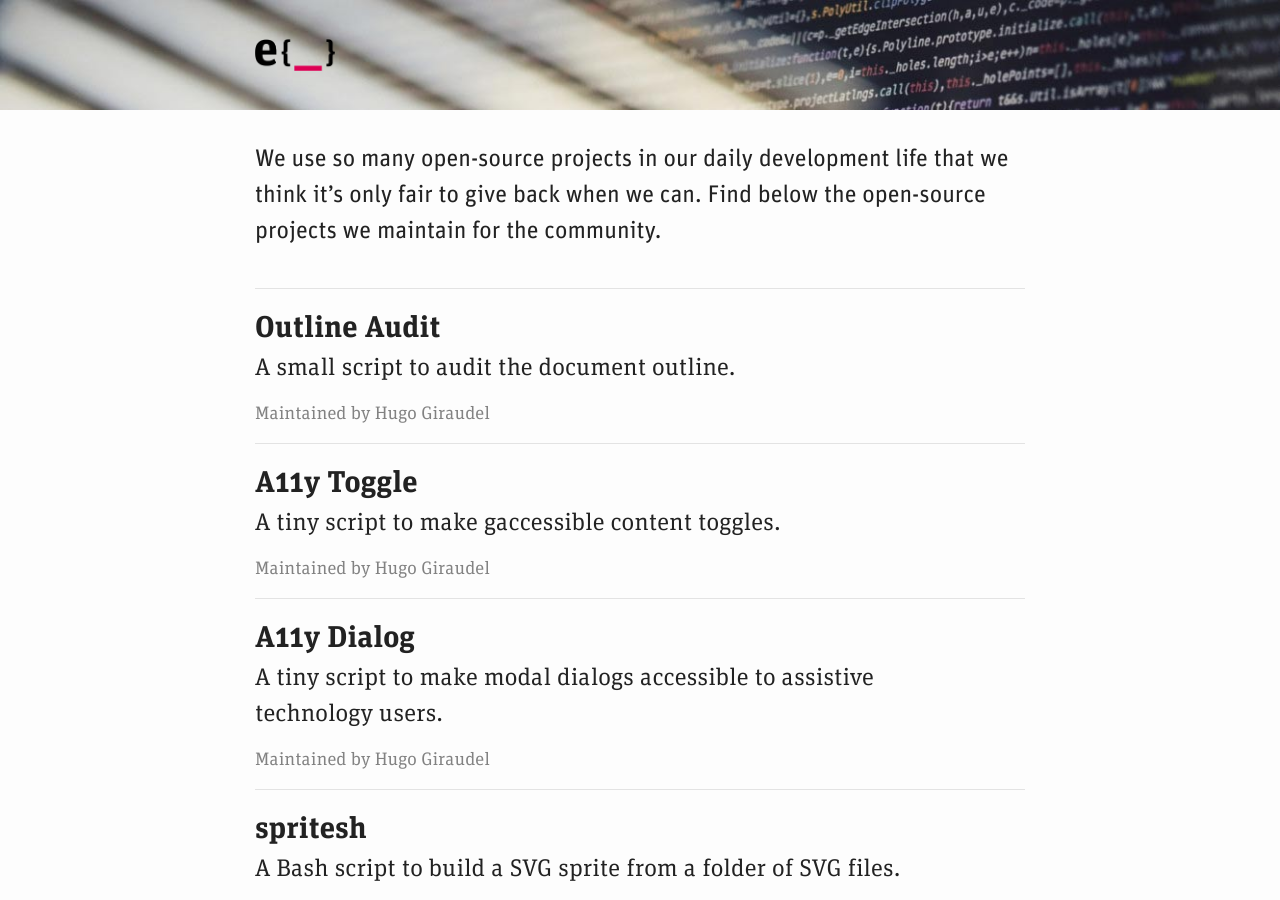
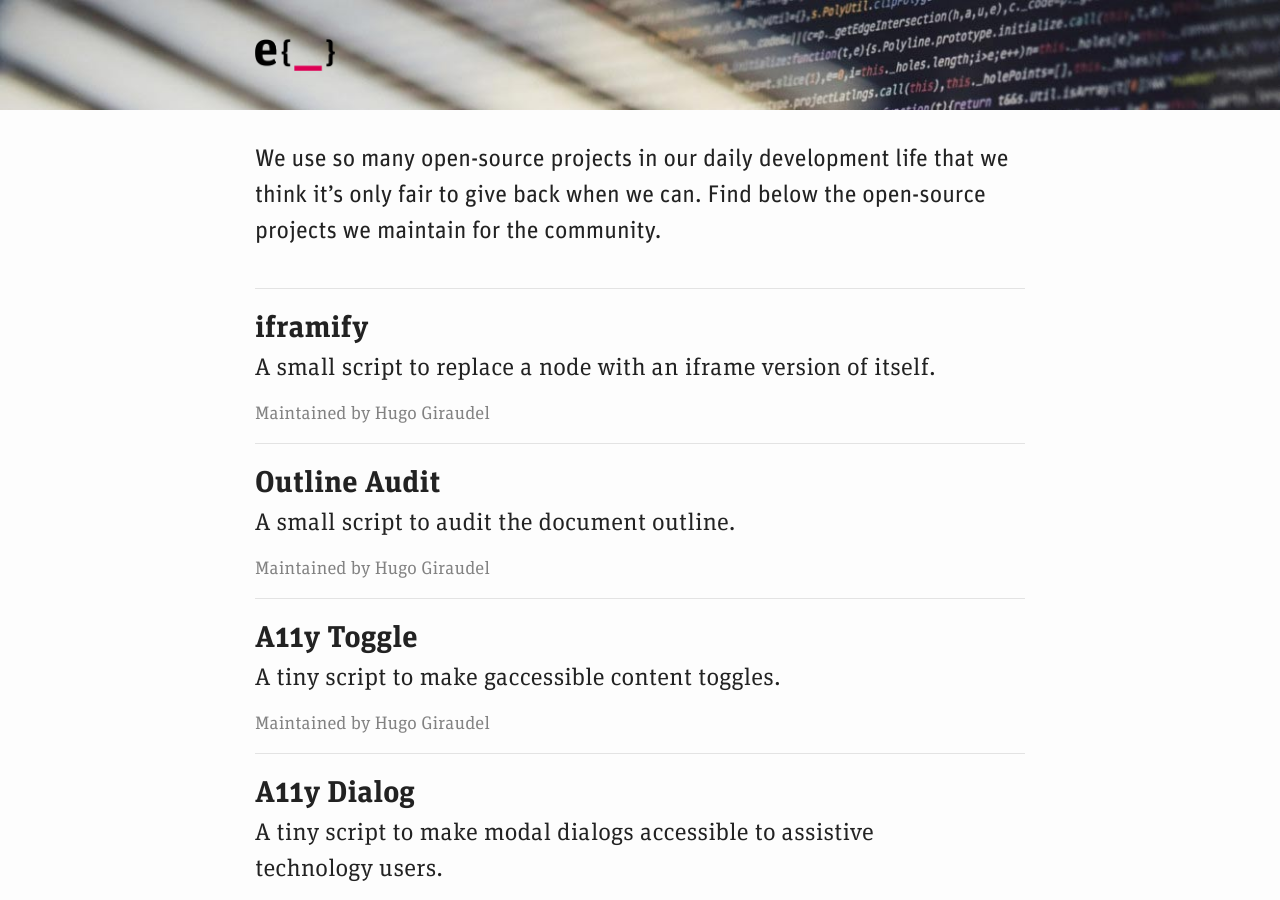
Before and after one commit to edenspiekermann/espi-devblog, a Jekyll site: the page built from oss/index.html, in a window 1280 px wide and 900 px high. Built offline with Jekyll 4.4.1, drawn with Linux system fonts in a browser that asks for light colours.

Commit message:
Added iframify to list of open-source projects

```diff
--- a/_data/oss.yml
+++ b/_data/oss.yml
@@ -1,3 +1,8 @@
+- name: iframify
+  url: https://github.com/edenspiekermann/iframify
+  description: A small script to replace a node with an iframe version of itself.
+  maintained_by: hugo-giraudel
+
 - name: Outline Audit
   url: https://github.com/edenspiekermann/outline-audit
   description: A small script to audit the document outline.
```
